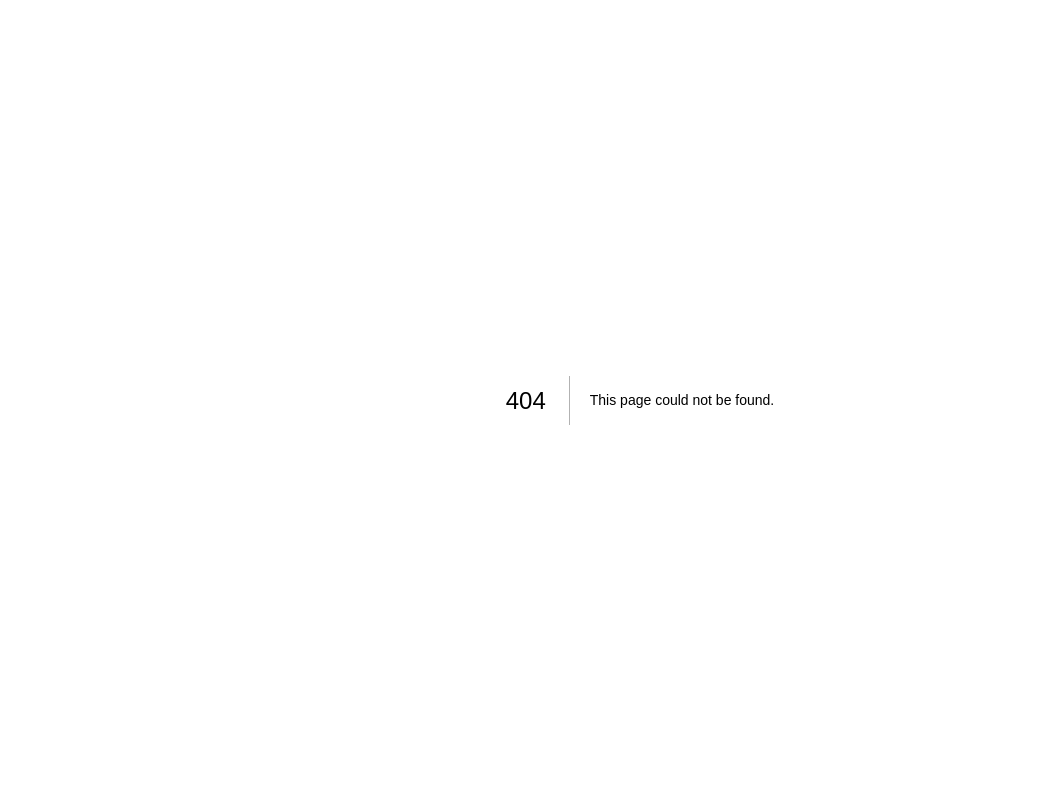
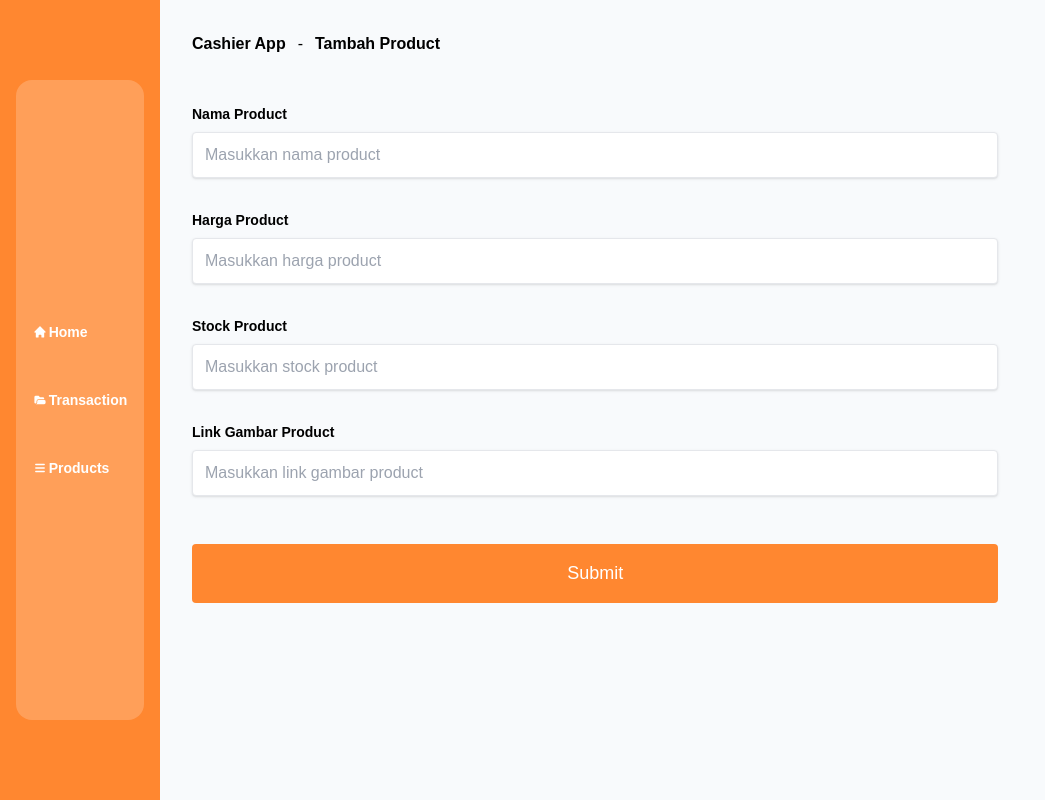
Before and after one commit to tiodwisatrio/cashier-client-next, a Next.js app: page /add_product in a window 1280 px wide. Before the commit this address had no page. Shown: the whole page, without its empty margins (0-1045 px from the left). Built offline with nearby package versions, Linux system fonts and the light colour scheme.

Commit message:
create add_product page

```diff
--- /dev/null
+++ b/src/pages/add_product.js
@@ -0,0 +1,79 @@
+import React from "react";
+import Layout from "@/components/layouts/Layout";
+
+const AddProduct = () => {
+  return (
+    <Layout>
+      <div className="ml-16 mr-8 mt-8 mb-3 flex items-center justify-start gap-x-3">
+        <h1 className="font-bold">Cashier App</h1>
+        <span>-</span>
+        <p className="font-semibold">Tambah Product</p>
+      </div>
+      <div className="flex flex-col ml-16 w-[70%] mt-12">
+        <form className="w-full">
+          <div className="mb-8">
+            <label
+              className="block text-sm font-semibold mb-2"
+              htmlFor="namaProduct"
+            >
+              Nama Product
+            </label>
+            <input
+              type="text"
+              id="namaProduct"
+              placeholder="Masukkan nama product"
+              className="shadow appearance-none border rounded w-full py-3 px-3 text-gray-700 leading-tight focus:outline-none focus:shadow-outline"
+            />
+          </div>
+          <div className="mb-8">
+            <label
+              className="block text-sm font-semibold mb-2"
+              htmlFor="namaProduct"
+            >
+              Harga Product
+            </label>
+            <input
+              type="number"
+              id="hargaProduct"
+              placeholder="Masukkan harga product"
+              className="shadow appearance-none border rounded w-full py-3 px-3 text-gray-700 leading-tight focus:outline-none focus:shadow-outline"
+            />
+          </div>
+          <div className="mb-8">
+            <label
+              className="block text-sm font-semibold mb-2"
+              htmlFor="namaProduct"
+            >
+              Stock Product
+            </label>
+            <input
+              type="number"
+              id="stockProduct"
+              placeholder="Masukkan stock product"
+              className="shadow appearance-none border rounded w-full py-3 px-3 text-gray-700 leading-tight focus:outline-none focus:shadow-outline"
+            />
+          </div>
+          <div className="mb-8">
+            <label
+              className="block text-sm font-semibold mb-2"
+              htmlFor="namaProduct"
+            >
+              Link Gambar Product
+            </label>
+            <input
+              type="text"
+              id="linkGambarProduct"
+              placeholder="Masukkan link gambar product"
+              className="shadow appearance-none border rounded w-full py-3 px-3 text-gray-700 leading-tight focus:outline-none focus:shadow-outline"
+            />
+          </div>
+        </form>
+        <button className="w-full mt-4 bg-[#ff8730] py-4 px-3 text-center rounded text-white font-medium text-[18px] hover:bg-[#cb651d] transition-all duration-300">
+          Submit
+        </button>
+      </div>
+    </Layout>
+  );
+};
+
+export default AddProduct;
--- a/src/pages/list_product.js
+++ b/src/pages/list_product.js
@@ -1,8 +1,8 @@
 import React, { useEffect, useState } from "react";
 import Layout from "@/components/layouts/Layout.jsx";
-import ProductList from "@/components/elements/ProductList/ProductList";
-import Cart from "@/components/elements/Cart/Cart";
+
 import api from "@/api/index.js";
+import Link from "next/link";
 
 export default function ListProduct() {
   const [products, setProducts] = useState([]);
@@ -49,12 +49,15 @@ export default function ListProduct() {
           Search
         </button>
 
-        <button className="bg-[#119578] rounded px-4 py-[9px] text-white text-sm">
+        <Link
+          className="bg-teal-700 hover:bg-teal-800 transition-all duration-300 rounded px-4 py-[9px] text-white text-sm"
+          href="/add_product"
+        >
           Tambah Product
-        </button>
+        </Link>
       </div>
       <div className="flex flex-col-reverse md:flex-row ml-16 w-full">
-        <table className="w-[90%]">
+        <table className="w-[90%] mb-10">
           <thead>
             <tr>
               <th className="px-4 py-2 bg-[#ff8730] text-white border border-gray-300">
```
